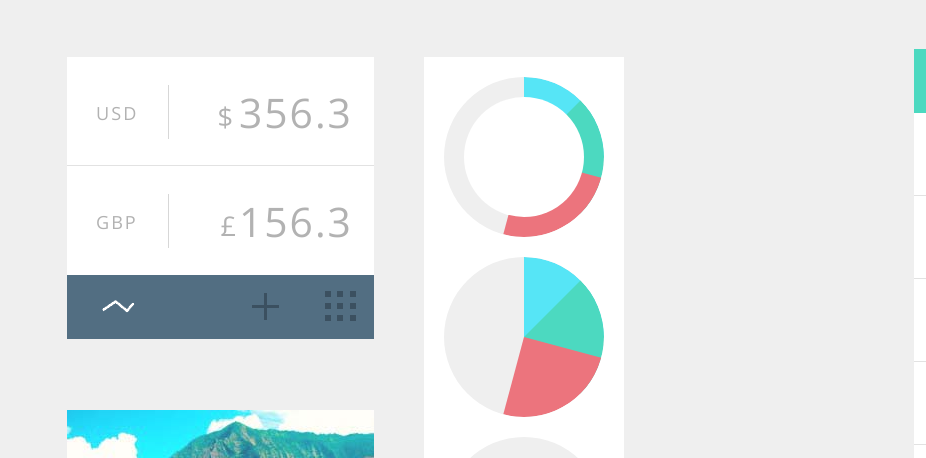
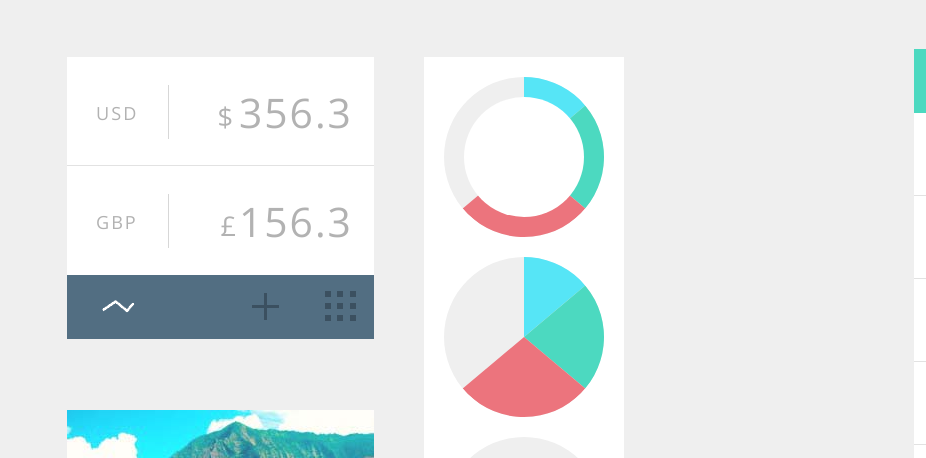
Before and after one commit to GlebShaucou/rss-tasks, a plain HTML site: page jquery/index.html in a window 1280 px wide. Shown: the top 458 px of the page, 0-926 px from the left. Drawn offline with nearby package versions, Linux system fonts and the light colour scheme.

Commit message:
Circles Widget modifications

```diff
--- a/jquery/css/circles-style.css
+++ b/jquery/css/circles-style.css
@@ -8,8 +8,6 @@
   text-align: center;
 }
 
-.circle-around,
-.circle-fill,
 .circle-straight {
   width: 160px;
   height: 160px;
@@ -20,48 +18,76 @@
   overflow: hidden;
 }
 
-.circle-around-first-value,
-.circle-around-second-value,
-.circle-around-third-value,
-.circle-fill-first-value,
-.circle-fill-second-value,
-.circle-fill-third-value {
-  position: absolute;
-  border-radius: 50%;
-
+.circle-fill,
+.circle-around {
+     height: 160px;
+     margin: 20px;
+     position: relative;
 }
 
-.circle-around-first-value,
-.circle-fill-first-value {
-  border: 80px solid #56e5f6;
-  border-top-color: transparent;
-  border-left-color: transparent;
-  border-bottom-color: transparent;
-  width: 0px;
-  height: 0px;
-  transform: rotate(-45deg);
+.circle-background {
+     background-color: #efefef;
+     width: 160px;
+     height: 160px;
+     position: absolute;
+     border-radius: 50%;
 }
 
-.circle-around-second-value,
-.circle-fill-second-value {
-  border: 80px solid #4cd9c0;
-  border-top-color: transparent;
-  border-left-color: transparent;
-  border-bottom-color: transparent;
-  width: 0px;
-  height: 0px;
-  transform: rotate(0deg);
+.circle-fill-first-value,
+.circle-around-first-value {
+     width: 160px;
+     height: 160px;
+     position: absolute;
+     border-radius: 50%;
+     clip: rect(0px, 160px, 160px, 80px);
 }
 
-.circle-around-third-value,
-.circle-fill-third-value {
-  border: 80px solid #ec747d;
-  border-top-color: transparent;
-  border-left-color: transparent;
-  border-bottom-color: transparent;
-  width: 0px;
-  height: 0px;
-  transform: rotate(60deg);
+.inner-sector {
+     width: 160px;
+     height: 160px;
+     position: absolute;
+     border-radius: 50%;
+     clip: rect(0px, 80px, 160px, 0px);
+}
+
+.circle-fill-first-value .inner-sector,
+.circle-around-first-value .inner-sector{
+     background-color: #56e5f6;
+     transform:rotate(50deg);
+}
+
+.circle-fill-second-value,
+.circle-around-second-value {
+     width: 160px;
+     height: 160px;
+     position: absolute;
+     border-radius: 50%;
+     clip: rect(0px, 160px, 160px, 80px);
+
+     transform:rotate(50deg);
+}
+
+.circle-fill-second-value .inner-sector,
+.circle-around-second-value .inner-sector {
+     background-color: #4cd9c0;
+     transform:rotate(80deg);
+}
+
+.circle-fill-third-value,
+.circle-around-third-value {
+     width: 160px;
+     height: 160px;
+     position: absolute;
+     border-radius: 50%;
+     clip: rect(0px, 160px, 160px, 80px);
+
+     transform:rotate(130deg);
+}
+
+.circle-fill-third-value .inner-sector,
+.circle-around-third-value .inner-sector {
+     background-color: #ec747d;
+     transform:rotate(100deg);
 }
 
 .circle-around-inside {
@@ -135,3 +161,12 @@
 .circle-button:hover {
   background: #4cd9c0;
 }
+
+.total-percentage {
+  color: #202628;
+  font-size: 15px;
+  font-weight: bold;
+  position: absolute;
+  top: 70px;
+  left: 70px;
+}
--- a/jquery/index.html
+++ b/jquery/index.html
@@ -3,6 +3,7 @@
 <head>
     <meta charset="UTF-8">
     <title>Forms&Widgets</title>
+    <link rel="stylesheet" href="https://ajax.googleapis.com/ajax/libs/jqueryui/1.12.1/themes/smoothness/jquery-ui.css">
     <link rel="stylesheet" href="./css/style.css">
     <link rel="stylesheet" href="./css/converter-style.css">
     <link rel="stylesheet" href="./css/calendar-style.css">
@@ -12,7 +13,6 @@
     <link rel="stylesheet" href="./css/login-style.css">
     <link rel="stylesheet" href="./css/chat-style.css">
     <link rel="stylesheet" href="./css/circles-style.css">
-    <link rel="stylesheet" href="https://ajax.googleapis.com/ajax/libs/jqueryui/1.12.1/themes/smoothness/jquery-ui.css">
     <link href="https://fonts.googleapis.com/css?family=Open+Sans" rel="stylesheet">
 </head>
 <body>
@@ -98,21 +98,41 @@
 
     <div class="circles">
         <div class="circle-around">
-            <div class="circle-around-first-value"></div>
-            <div class="circle-around-second-value"></div>
-            <div class="circle-around-third-value"></div>
+            <div class="circle-background"></div>
+            <div class="circle-around-first-value">
+                <div class="inner-sector"></div>
+            </div>
+            <div class="circle-around-second-value">
+                <div class="inner-sector"></div>
+            </div>
+            <div class="circle-around-third-value">
+                <div class="inner-sector"></div>
+            </div>
             <div class="circle-around-inside"></div>
+            <span class="total-percentage"></span>
         </div>
+
         <div class="circle-fill">
-            <div class="circle-fill-first-value"></div>
-            <div class="circle-fill-second-value"></div>
-            <div class="circle-fill-third-value"></div>
+            <div class="circle-background"></div>
+            <div class="circle-fill-first-value">
+                <div class="inner-sector"></div>
+            </div>
+            <div class="circle-fill-second-value">
+                <div class="inner-sector"></div>
+            </div>
+            <div class="circle-fill-third-value">
+                <div class="inner-sector"></div>
+            </div>
+            <span class="total-percentage"></span>
         </div>
+
         <div class="circle-straight">
             <div class="circle-straight-first-value"></div>
             <div class="circle-straight-second-value"></div>
             <div class="circle-straight-third-value"></div>
+            <span class="total-percentage"></span>
         </div>
+
         <input class="circle-input-first-value" placeholder="value %" type="text" name="" value="">
         <input class="circle-input-second-value" placeholder="value %" type="text" name="" value="">
         <input class="circle-input-third-value" placeholder="value %" type="text" name="" value="">
--- a/jquery/scripts/scripts.js
+++ b/jquery/scripts/scripts.js
@@ -15,6 +15,10 @@ $(".add-dlg-button").on("click", function(e) {
         $(".chat-menu input").val("");
     } else {
         alert("Enter contact name!");
+    }
+
+    if ($(".message-list li").length > 7) {
+        $(".message-list li:nth-child(1)").remove();
     }
 });
 
@@ -271,6 +275,8 @@ $(".circles").on("click", function(e) {
             return;
         } else {
             // Strait Circle
+            $(".total-percentage").text((firstVal + secondVal + thirdVal) + "%");
+
             $(".circle-straight-first-value").css({
                 height: firstVal / 0.625
             });
@@ -286,17 +292,70 @@ $(".circles").on("click", function(e) {
             });
 
             // Circle Fill
-            $(".circle-fill-first-value").css({
-                // transform: "rotate(" + (firstVal) + "deg)";
-            });
+            if (firstVal <= 50) {
+                $(".circle-fill-first-value .inner-sector").css({
+                    transform: `rotate(${firstVal * 3.6}deg)`
+                });
+            } else {
 
-            $(".circle-fill-second-value").css({
-                transform: "rotate(" + (firstVal * 3.6) / 2 + "deg)"
-            });
+            }
 
-            $(".circle-fill-third-value").css({
-                transform: "rotate(" + ((firstVal + secondVal) * 3.6) / 2 + "deg)"
-            });
+            if (secondVal <= 50) {
+                $(".circle-fill-second-value").css({
+                     transform: `rotate(${firstVal * 3.6}deg)`
+                });
+
+                $(".circle-fill-second-value .inner-sector").css({
+                    transform: `rotate(${secondVal * 3.6}deg)`
+                });
+            } else {
+
+            }
+
+            if (thirdVal <= 50) {
+                $(".circle-fill-third-value").css({
+                    transform: `rotate(${(firstVal + secondVal) * 3.6}deg)`
+                });
+
+                $(".circle-fill-third-value .inner-sector").css({
+                    transform: `rotate(${thirdVal * 3.6}deg)`
+                });
+            } else {
+
+            }
+
+            // Circle Around
+            if (firstVal <= 50) {
+                $(".circle-around-first-value .inner-sector").css({
+                    transform: `rotate(${firstVal * 3.6}deg)`
+                });
+            } else {
+
+            }
+
+            if (secondVal <= 50) {
+                $(".circle-around-second-value").css({
+                     transform: `rotate(${firstVal * 3.6}deg)`
+                });
+
+                $(".circle-around-second-value .inner-sector").css({
+                    transform: `rotate(${secondVal * 3.6}deg)`
+                });
+            } else {
+
+            }
+
+            if (thirdVal <= 50) {
+                $(".circle-around-third-value").css({
+                    transform: `rotate(${(firstVal + secondVal) * 3.6}deg)`
+                });
+
+                $(".circle-around-third-value .inner-sector").css({
+                    transform: `rotate(${thirdVal * 3.6}deg)`
+                });
+            } else {
+
+            }
         }
     }
 });
```
Also changed, not shown: jquery/css/calendar-style.css (+9 -0 lines).
